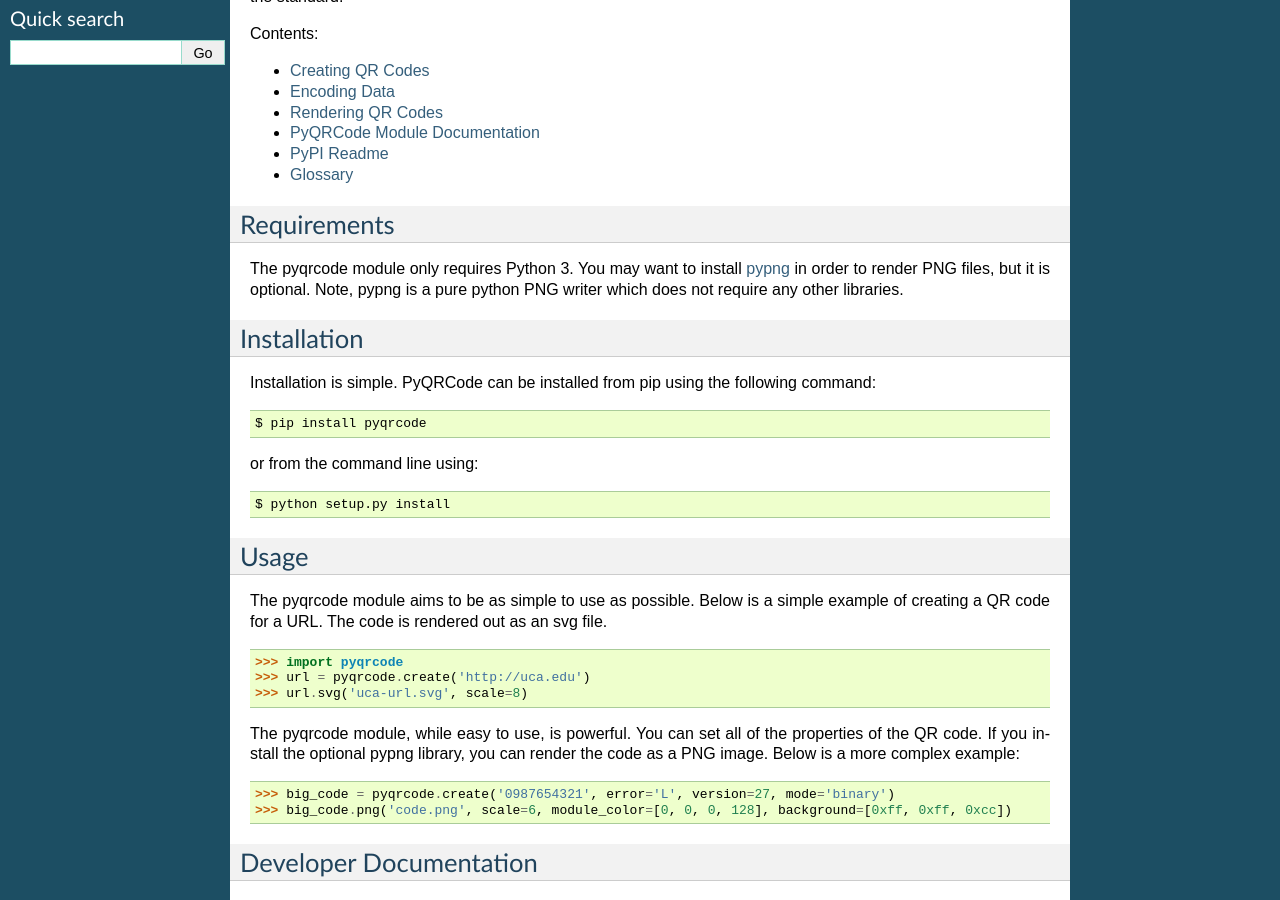
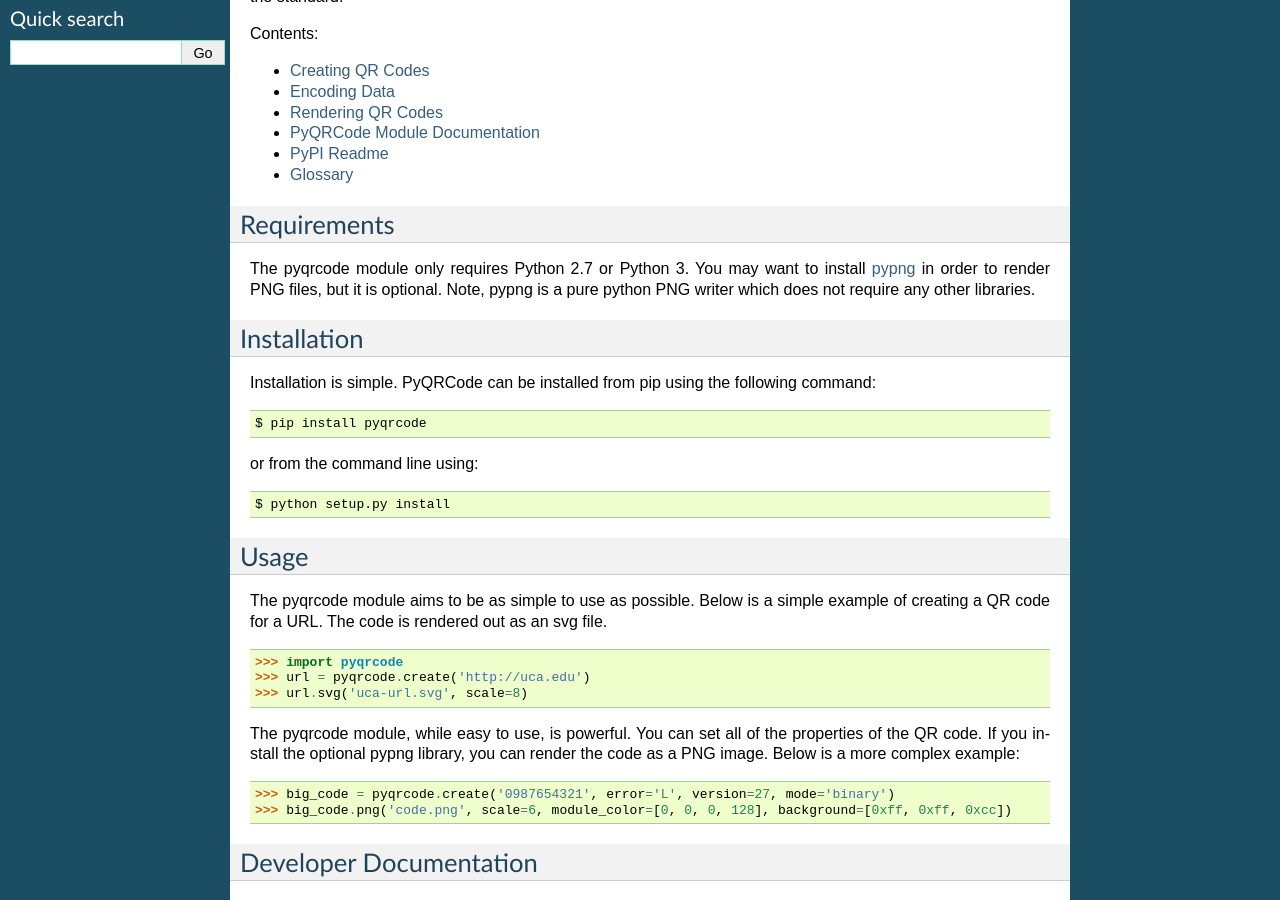
Before and after one commit to mnooner256/pyqrcode, a Sphinx documentation site: the page built from docs/index.rst, in a window 1280 px wide and 900 px high, scrolled down 319 px. Built offline with Sphinx 7.4.7, drawn with Linux system fonts in a browser that asks for light colours.

Commit message:
Missed one file. Added Python 2.7 compatability languge

```diff
--- a/docs/index.rst
+++ b/docs/index.rst
@@ -35,10 +35,10 @@
 Requirements
 ============
 
-The pyqrcode module only requires Python 3. You may want to install
-`pypng <https://pypi.python.org/pypi/pypng/>`_ in order to render PNG files,
-but it is optional. Note, pypng is a pure python PNG writer which does not
-require any other libraries.
+The pyqrcode module only requires Python 2.7 or Python 3. You may want to
+install `pypng <https://pypi.python.org/pypi/pypng/>`_ in order to render PNG
+files, but it is optional. Note, pypng is a pure python PNG writer which does
+not require any other libraries.
 
 
 Installation
```
